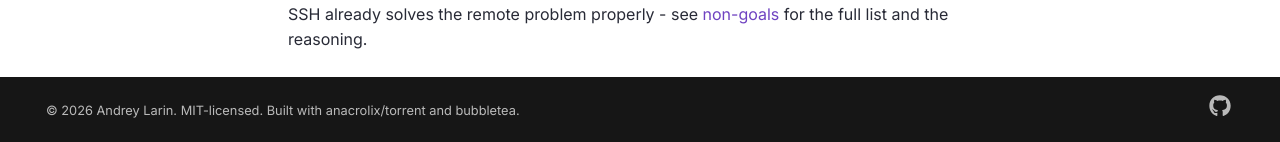
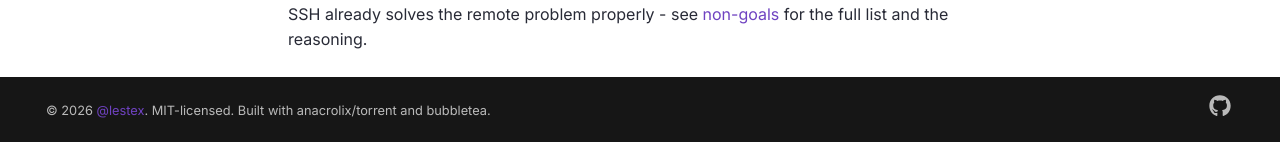
Before and after one commit to lestex/torrnado, an MkDocs documentation site: the page built from docs/index.md, in a window 1280 px wide and 1400 px high, scrolled down 1537 px. Shown: the part 1255-1397 px from the top of the window. Built offline with MkDocs 1.6.1 and Material for MkDocs 9.7.7, drawn with Linux system fonts in a browser that asks for light colours; comment, search, counter and statistics services are not loaded.

Commit message:
docs: credit @lestex in the footer, linked to the profile
Replaces the real name with the handle and links it to
https://github.com/lestex. mkdocs renders the copyright value unescaped,
so the anchor can live in the config rather than needing the theme's
copyright partial overridden.

Styling it took a longer selector than it should. Material forces every
footer link to its muted grey with `html .md-footer-meta.md-typeset a`,
which outranks a plain `.md-copyright a` -- the rule applied, lost, and
left the link the same colour as the prose around it, which is to say
invisible as a link. Matched on specificity instead. Contrast against the
footer is 6.55.

```diff
--- a/docs/stylesheets/torrnado.css
+++ b/docs/stylesheets/torrnado.css
@@ -130,6 +130,25 @@
 
 .md-typeset table:not([class]) th {
   background-color: var(--tn-canvas-subtle);
+}
+
+/* Links in the footer copyright inherit the surrounding colour, so the
+ * author link was the same muted grey as the text around it and looked
+ * like prose. Given the accent, which reads as a link and clears contrast
+ * against the footer at 6.55.
+ *
+ * The selector is this long on purpose: Material forces footer links to
+ * the muted colour with `html .md-footer-meta.md-typeset a`, deliberately
+ * specific, and a plain `.md-copyright a` loses to it and silently does
+ * nothing. */
+html .md-footer-meta.md-typeset .md-copyright a {
+  color: var(--tn-accent);
+}
+
+html .md-footer-meta.md-typeset .md-copyright a:hover,
+html .md-footer-meta.md-typeset .md-copyright a:focus {
+  color: var(--tn-accent);
+  text-decoration: underline;
 }
 
 /* Material sizes the footer's social icons at 0.8rem inside a 1.6rem hit
--- a/mkdocs.yml
+++ b/mkdocs.yml
@@ -5,7 +5,7 @@ repo_url: https://github.com/lestex/torrnado
 repo_name: lestex/torrnado
 edit_uri: edit/main/docs/
 # Year and holder match LICENSE, so the two cannot drift.
-copyright: "© 2026 Andrey Larin. MIT-licensed. Built with anacrolix/torrent and bubbletea."
+copyright: '© 2026 <a href="https://github.com/lestex">@lestex</a>. MIT-licensed. Built with anacrolix/torrent and bubbletea.'
 
 docs_dir: docs
 
```
